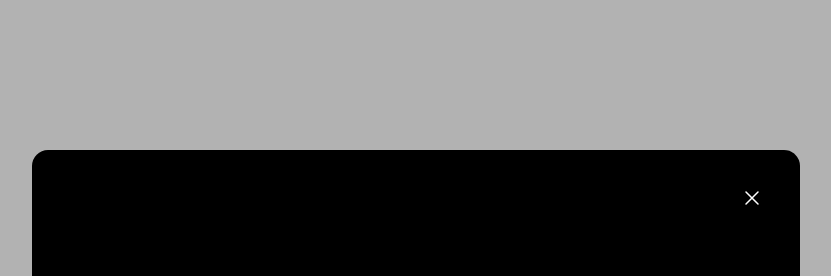
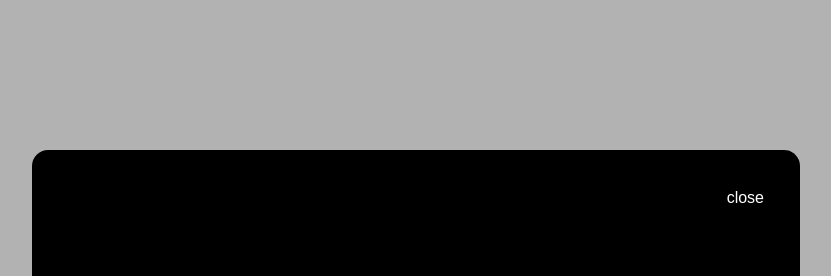
Before and after one commit to Habsyi2512/framer-motion, a Next.js app: page / in a window 1280 px wide. Both pictures are taken after a click on the button "click". Shown: the top 276 px of the page, without its empty margins (224-1055 px from the left). Built offline with nearby package versions, Linux system fonts and the light colour scheme.

Commit message:
"Replace XMarkIcon with 'close' text in button"

```diff
--- a/src/app/page.tsx
+++ b/src/app/page.tsx
@@ -34,7 +34,7 @@ export default function Home() {
                 onClick={() => setState(false)}
                 className="group absolute hover:bg-white/50 p-4 z-10 top-5 right-5"
               >
-                <XMarkIcon className="size-6 group-hover:bg-white/50" />
+                close
               </button>
             </motion.div>
           </motion.div>
```
